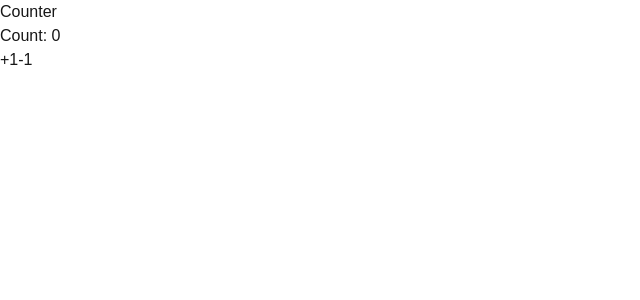
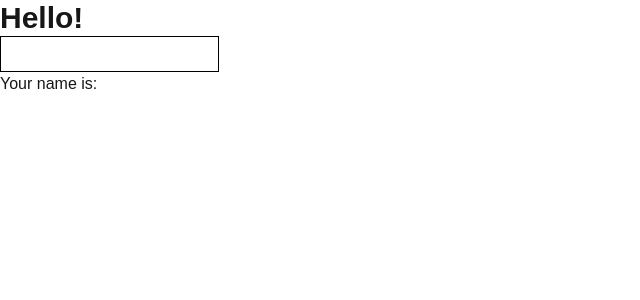
Before and after one commit to AgashJeeva/nextjs-learning, a Next.js app: page / in a window 1280 px wide. Shown: the top 300 px of the page, without its empty margins (0-640 px from the left). Built offline with nearby package versions, Linux system fonts and the light colour scheme.

Commit message:
Refactor Home component to replace counter functionality with name input field

```diff
--- a/app/page.tsx
+++ b/app/page.tsx
@@ -3,22 +3,22 @@
 import { useState } from "react";
 
 export default function Home() {
-  const [count, setCount] = useState(0);
+  const [name, setName] = useState("");
 
   return (
     <div>
-      <h1>Counter</h1>
+      <h1 className="text-3xl font-bold">
+  Hello!
+</h1>
 
-      <p>Count: {count}</p>
+      <input
+        type="text"
+        value={name}
+        onChange={(event) => setName(event.target.value)}
+        style={{ border: "1px solid black", padding: "5px" }}
+      />
 
-      <button onClick={() => setCount(count + 1)}>
-        +1
-      </button>
-
-      <button onClick={() => setCount(count - 1)}>
-        -1
-      </button>
-
+      <p>Your name is: {name}</p>
     </div>
   );
 }
```
